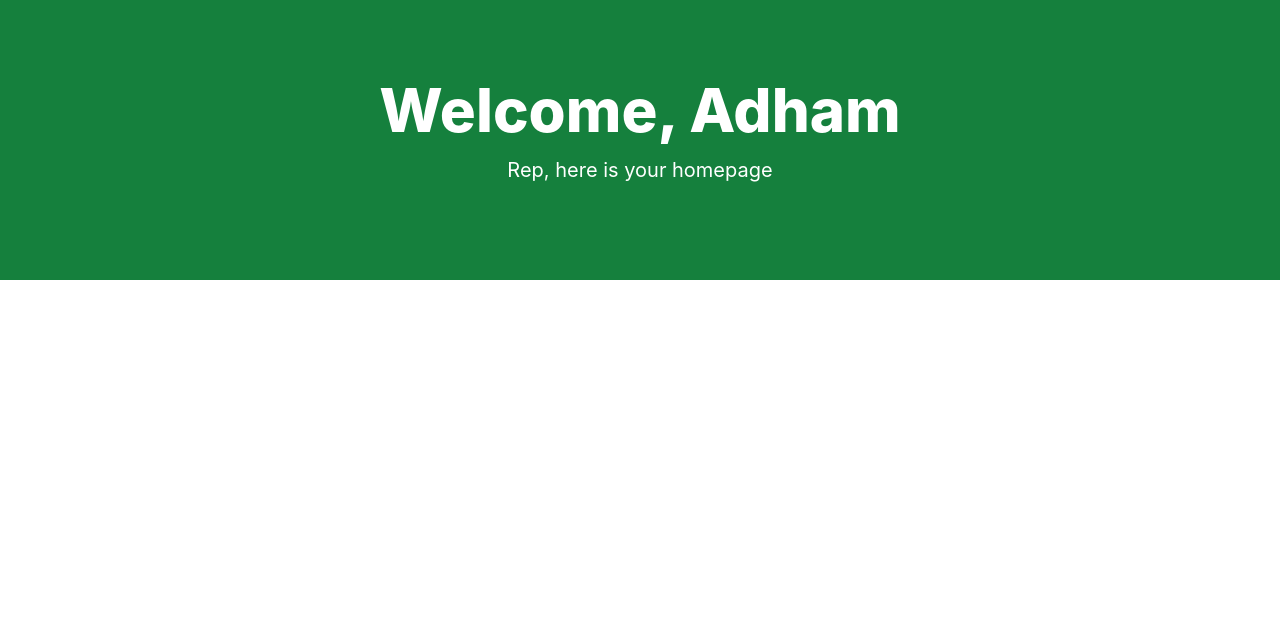
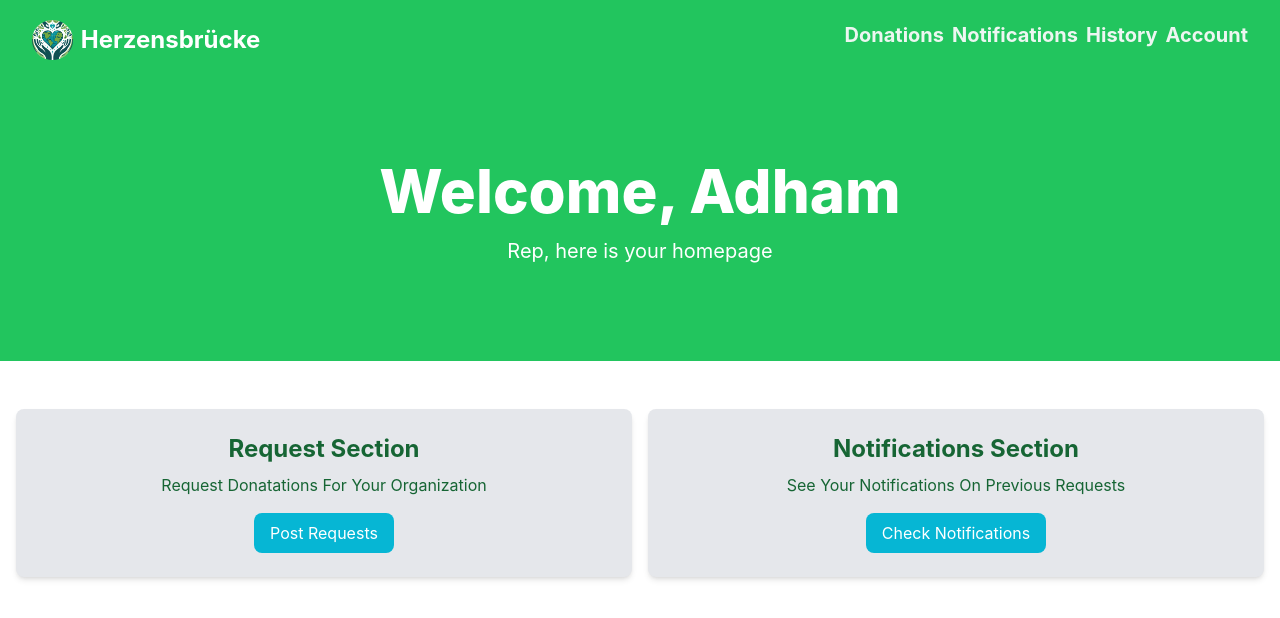
Before and after one commit to Tatos23/FC-CSEN, a React (Create React App) app: page / in a window 1280 px wide. Shown: the top 618 px of the page. Built offline with nearby package versions, Linux system fonts and the light colour scheme.

Commit message:
made changes to my files

```diff
--- a/package.json
+++ b/package.json
@@ -12,6 +12,7 @@
     "react-dom": "^18.2.0",
     "react-dropdown": "^1.11.0",
     "react-icons": "^5.1.0",
+    "react-router-dom": "^6.23.0",
     "react-scripts": "^5.0.1",
     "react-transition-group": "^4.4.5",
     "tailwindcss": "^3.4.3",
--- /dev/null
+++ b/src/components/Card.jsx
@@ -0,0 +1,9 @@
+import React from 'react'
+
+const Card = ({ children, bg = 'bg-gray-100' }) => {
+  return (
+    <div className= {`${bg} p-6 rounded-lg shadow-md`}> {children}</div>
+  )
+}
+
+export default Card
--- a/src/components/Hero.jsx
+++ b/src/components/Hero.jsx
@@ -2,7 +2,7 @@ import React from 'react'
 
 const Hero = ({ title, subtitle }) => {
     return (
-        <section class="bg-green-700 py-20 mb-4">
+        <section class="bg-green-500 py-20 mb-4">
             <div
                 class="max-w-7xl mx-auto px-4 sm:px-6 lg:px-8 flex flex-col items-center"
             >
--- /dev/null
+++ b/src/components/Navbar.jsx
@@ -0,0 +1,51 @@
+import React from 'react'
+
+const Navbar = () => {
+  const linkClass = ({isActive})=> isActive ? 'bg-black text-white hover:bg-gray-900 hover:text-white rounded-md px-3 py-2' : 'text-white hover:bg-gray-900 hover:text-white rounded-md px-3 py-2'
+  return (
+    <nav className="bg-green-500 border-b border-green-500 ">
+    <div className="mx-auto max-w-7xl px-2 sm:px-6 lg:px-8 ">
+      <div className="flex h-20 items-center justify-between">
+        <div
+          className="flex flex-1 items-center justify-center md:items-stretch md:justify-start"
+        >
+
+          <a className="flex flex-shrink-0 items-center mr-4" href='/'>
+            <img
+              className="h-10 w-auto"
+              src="logo2.png"
+              alt="Herzensbrücke"
+            />
+            <span className="hidden md:block text-white text-2xl font-bold ml-2"
+              >Herzensbrücke </span >
+          </a>
+
+          <div className="md:ml-auto">
+            <div className="flex space-x-2">
+              <a
+                href='/donations'
+                className={linkClass}
+                >Donations</a>
+              <a
+                href='/notifications'
+                className={linkClass}
+                >Notifications </a>
+                <a
+                href='/history'
+                className={linkClass}
+                >History </a>
+                 <a
+                href='/account'
+                className={linkClass}
+                >Account </a>
+            </div>
+          </div>
+        </div>
+      </div>
+    </div>
+  </nav>
+
+  )
+}
+
+export default Navbar
--- /dev/null
+++ b/src/components/organization/ORCards.jsx
@@ -0,0 +1,40 @@
+import React from 'react'
+import Card from '../Card'
+
+
+const ORCards = () => {
+  return (
+    <section class="py-4">
+      <div class="container-xl lg:container m-auto">
+        <div class="grid grid-cols-1 md:grid-cols-2 gap-4 p-4 rounded-lg">
+          <Card bg = 'bg-gray-200'>
+          <h2 class="text-2xl font-bold text-green-800">Request Section</h2>
+            <p class="mt-2 mb-4 text-green-800">
+              Request Donatations For Your Organization
+            </p>
+            <a
+              href="/postReq"
+              class="inline-block bg-cyan-500 text-white rounded-lg px-4 py-2 hover:bg-cyan-700"
+            >
+              Post Requests
+            </a>
+         </Card>
+        <Card bg = 'bg-gray-200'>
+          <h2 class="text-2xl font-bold text-green-800">Notifications Section</h2>
+            <p class="mt-2 mb-4 text-green-800">
+              See Your Notifications On Previous Requests
+            </p>
+            <a
+              href="/notifications"
+              class="inline-block bg-cyan-500 text-white rounded-lg px-4 py-2 hover:bg-cyan-700"
+            >
+              Check Notifications
+            </a>
+          </Card>
+        </div>
+      </div>
+    </section>
+  )
+}
+
+export default ORCards
--- a/src/components/organization/ORHome.js
+++ b/src/components/organization/ORHome.js
@@ -1,9 +1,13 @@
 import React from 'react'
 import Hero from '../Hero'
+import Navbar from '../Navbar'
+import OrCards from './ORCards'
 const ORHome = ({user, role}) => {
   return (
     <div>
+        <Navbar/>
         <Hero title={ `Welcome,  ${user}` }subtitle= { `${role}, here is your homepage`}/>
+        <OrCards/>
     </div>
   )
 }
```
Also changed, not shown: 1 other file (tests, documents, lock files or other folders).
